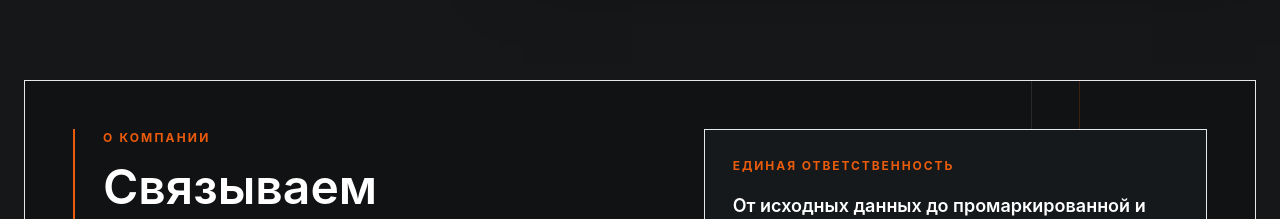
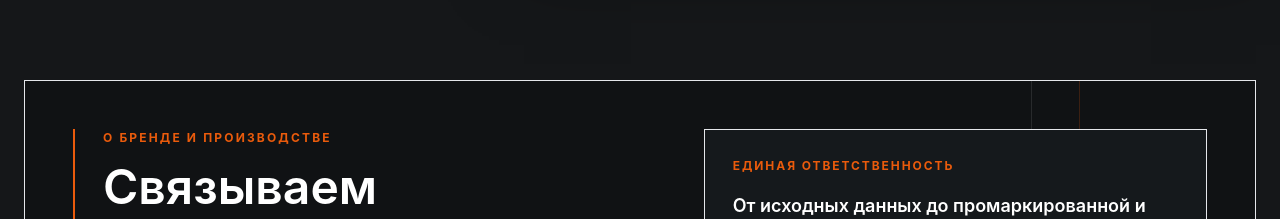
Before and after one commit to alexeyborisov19-sys/alexeyborisov19-sys-steel-probuct, a Next.js app: page /company in a window 1280 px wide. Shown: the part 1160-1379 px from the top of the page. Built offline with nearby package versions, Linux system fonts and the light colour scheme; no server answers.

Commit message:
Развести бренд и юридическое понятие компании

```diff
--- a/app/(public)/company/page.tsx
+++ b/app/(public)/company/page.tsx
@@ -14,8 +14,8 @@ import {
 } from "@/data/manufacturing-facts";
 
 export const metadata: Metadata = createPageMetadata({
-  title: "О компании — производство полного цикла",
-  description: `Сталь Продукт: производство по КД, лазерная резка чёрной стали ${laserCuttingCapabilities.thicknessRange}, гибка, сварка, окраска и поставка по России.`,
+  title: "О бренде и производстве",
+  description: `«Сталь Продукт» — производственный бренд: производство по КД, лазерная резка чёрной стали ${laserCuttingCapabilities.thicknessRange}, гибка, сварка, окраска и поставка по России.`,
   path: "/company",
   keywords: ["производство металлоизделий", "завод металлоизделий", "листовой металл", "Смоленск"],
 });
@@ -59,7 +59,7 @@ const productionCapabilities = [
 ];
 
 const companyFaq = [
-  { question: "Где находится производство?", answer: "Производственная площадка «Сталь Продукт» находится в Смоленске. Заказы комплектуем для поставки в Москву, Московскую область, ЦФО и другие регионы России." },
+  { question: "Где находится производство?", answer: "Производственная площадка, на которой выпускается продукция под брендом «Сталь Продукт», находится в Смоленске. Заказы комплектуем для поставки в Москву, Московскую область, ЦФО и другие регионы России." },
   { question: "Какие операции выполняются на собственной площадке?", answer: `Производственный маршрут включает инженерно-конструкторскую подготовку, ${productionEquipment.laserComplexes} лазерных комплекса, ${productionEquipment.pressBrakes} листогибочных комплекса и ${productionEquipment.panelBenders} панельгиб, слесарно-доводочные операции, ${productionEquipment.weldingStations} сварочных поста, сборочное производство, дробеструйную и лазерную очистку, ${productionEquipment.powderCoatingBooths} камеры порошковой окраски, контроль качества, комплектацию и упаковку.` },
   { question: "Работаете как контрактный производитель?", answer: "Да. Можем выпускать изделия по документации заказчика, сопровождать опытный образец и организовать повторяемое серийное производство, включая OEM-проекты." },
   { question: "Какой ориентировочный срок изготовления?", answer: productionLeadTimeSummary },
@@ -69,9 +69,9 @@ const companyFaq = [
 export default function CompanyPage() {
   return <><JsonLd data={faqSchema(companyFaq)} /><PageLayout
     path="/company"
-    eyebrow="Компания"
+    eyebrow="Бренд и производство"
     title="Сталь Продукт — инженерные решения из листового металла"
-    description="Инженерно-производственная компания полного цикла. Проектируем, производим и поставляем металлоизделия для строительства, промышленности и инженерной инфраструктуры."
+    description="Под брендом «Сталь Продукт» проектируем, производим и поставляем металлоизделия для строительства, промышленности и инженерной инфраструктуры."
   >
     <CompanyVideo />
 
@@ -81,7 +81,7 @@ export default function CompanyPage() {
         <span className="pointer-events-none absolute -right-16 -top-16 h-72 w-72 border border-white/10" />
         <div className="relative grid gap-10 lg:grid-cols-[minmax(0,1.08fr)_minmax(0,.92fr)] lg:items-start">
           <div className="border-l-2 border-steel-orange pl-5 sm:pl-7">
-            <p className="eyebrow">О компании</p>
+            <p className="eyebrow">О бренде и производстве</p>
             <h2 className="mt-4 max-w-3xl text-3xl font-semibold leading-[1.08] sm:text-4xl lg:text-5xl">Связываем конструкторскую документацию с реальным производственным маршрутом</h2>
             <p className="mt-6 max-w-2xl text-sm leading-relaxed text-white/62 sm:text-base">До запуска проверяем материал, раскрой, гибы, соединения, покрытие и контрольные размеры. Это позволяет согласовать не отдельную операцию, а изготовление готовой детали или сборочной единицы.</p>
           </div>
@@ -174,6 +174,6 @@ export default function CompanyPage() {
         <Link href="/contacts#contact-form" className="clip-corner shrink-0 bg-steel-orange-deep px-7 py-4 text-center text-xs font-bold uppercase transition hover:bg-steel-orange-deeper">Получить расчёт&nbsp; →</Link>
       </div>
     </section>
-    <FaqSection items={companyFaq} title="Вопросы о компании и производстве" />
+    <FaqSection items={companyFaq} title="Вопросы о бренде и производстве" />
   </PageLayout></>;
 }
```
